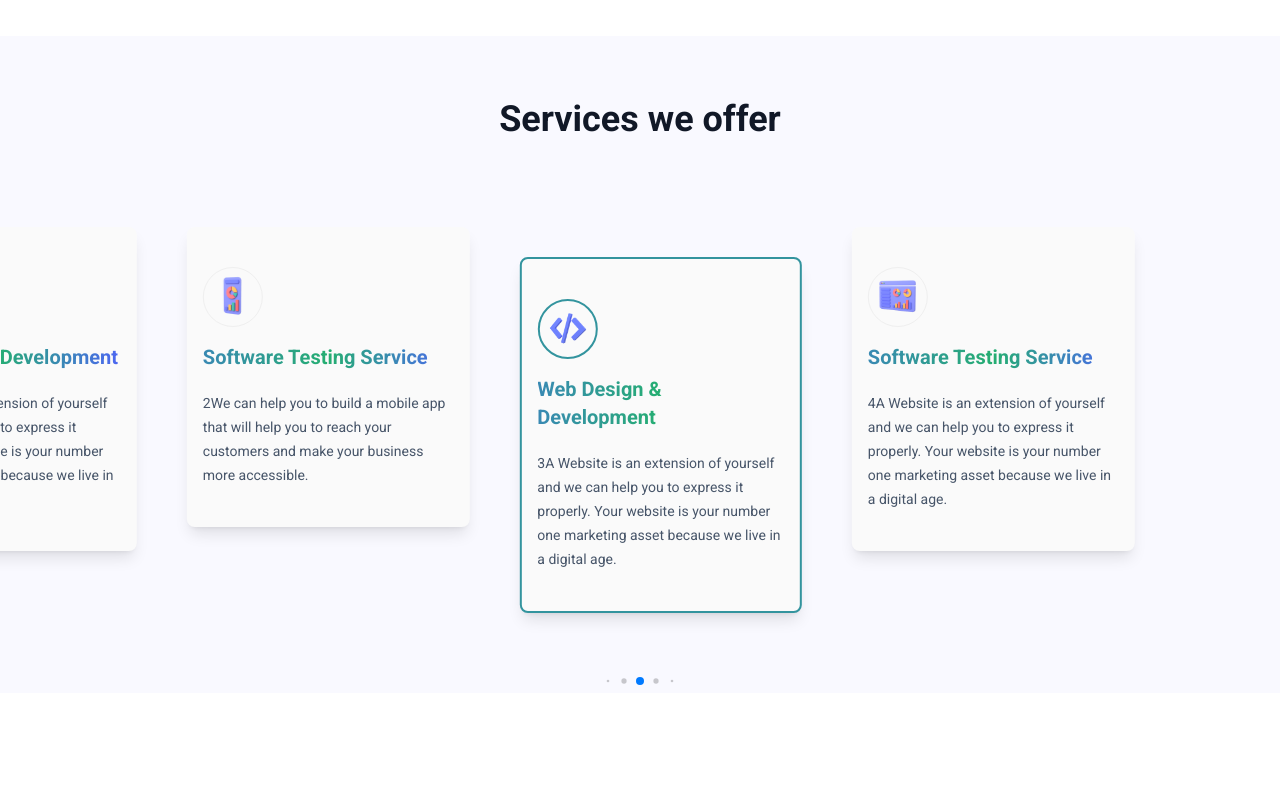
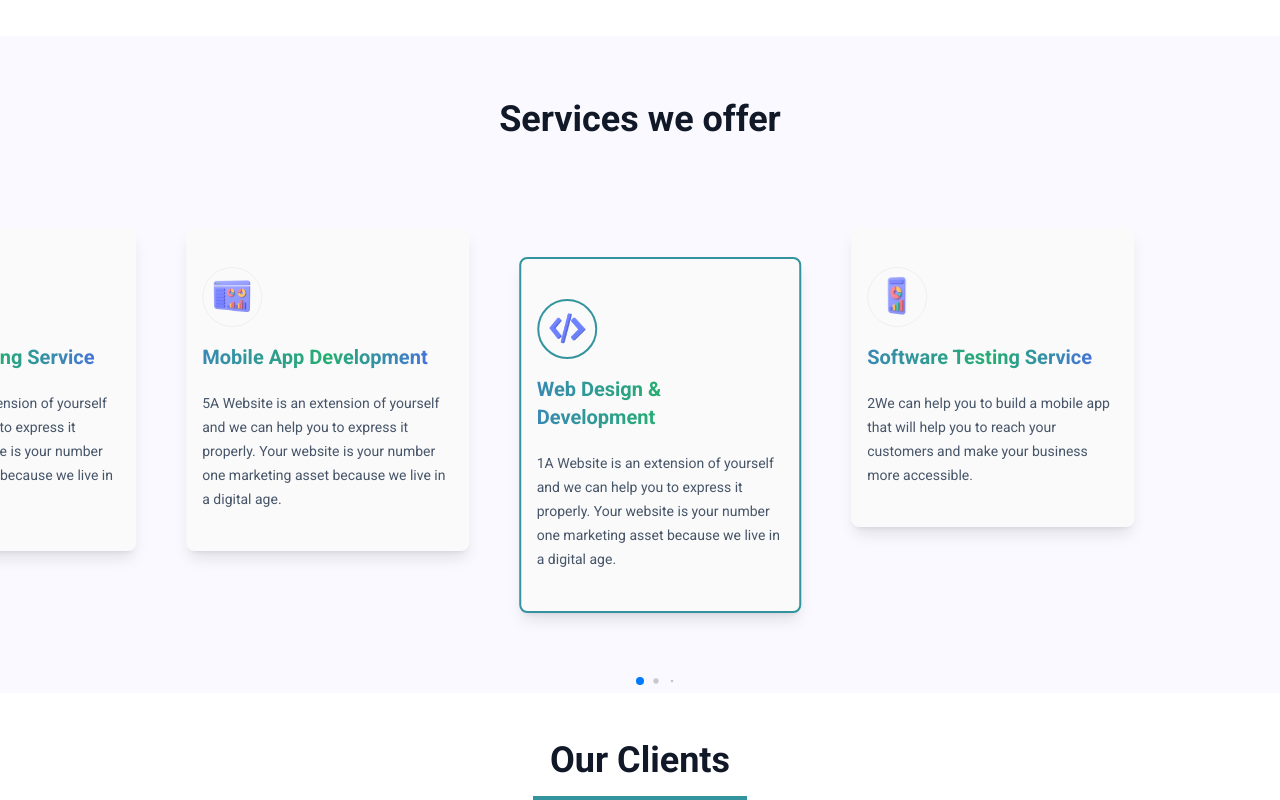
Before and after one commit to Alamondai/alamondai-website, a Next.js app: page / in a window 1280 px wide. Shown: the part 649-1449 px from the top of the page. Before the commit the page ends 1342 px from the top, so only its background shows below. Built offline with nearby package versions, Linux system fonts and the light colour scheme.

Commit message:
Add SectionThree component to Home page

```diff
--- /dev/null
+++ b/app/home/sectionThree.tsx
@@ -0,0 +1,14 @@
+import React from 'react'
+
+export default function SectionThree() {
+  return (
+    <div className='w-full h-full flex flex-col gap-5'>
+      <div className='w-full flex flex-col gap-2 items-center'>
+        <h1 className="self-center text-4xl font-bold text-gray-900 whitespace-nowrap leading-[54.95px]">
+          Our Clients
+        </h1>
+        <hr className='w-1/6 text-third border-2 border-third  ' />
+      </div>
+    </div>
+  )
+}
--- a/app/home/sectionTwo.tsx
+++ b/app/home/sectionTwo.tsx
@@ -31,10 +31,7 @@ export default function SectionTwo() {
           slidesPerView={4}
           loop={true}
           centeredSlides={true}
-          autoplay={{
-            delay: 2500,
-            disableOnInteraction: false,
-          }}
+
           breakpoints={{
             '@0.00': {
               slidesPerView: 1,
--- a/app/page.tsx
+++ b/app/page.tsx
@@ -1,4 +1,5 @@
 import SectionOne from "./home/sectionOne";
+import SectionThree from "./home/sectionThree";
 import SectionTwo from "./home/sectionTwo";
 
 export default function Home() {
@@ -6,6 +7,7 @@ export default function Home() {
     <main className="w-full h-full flex flex-col gap-10">
       <SectionOne />
       <SectionTwo />
+      <SectionThree />
     </main>
   );
 }
```
